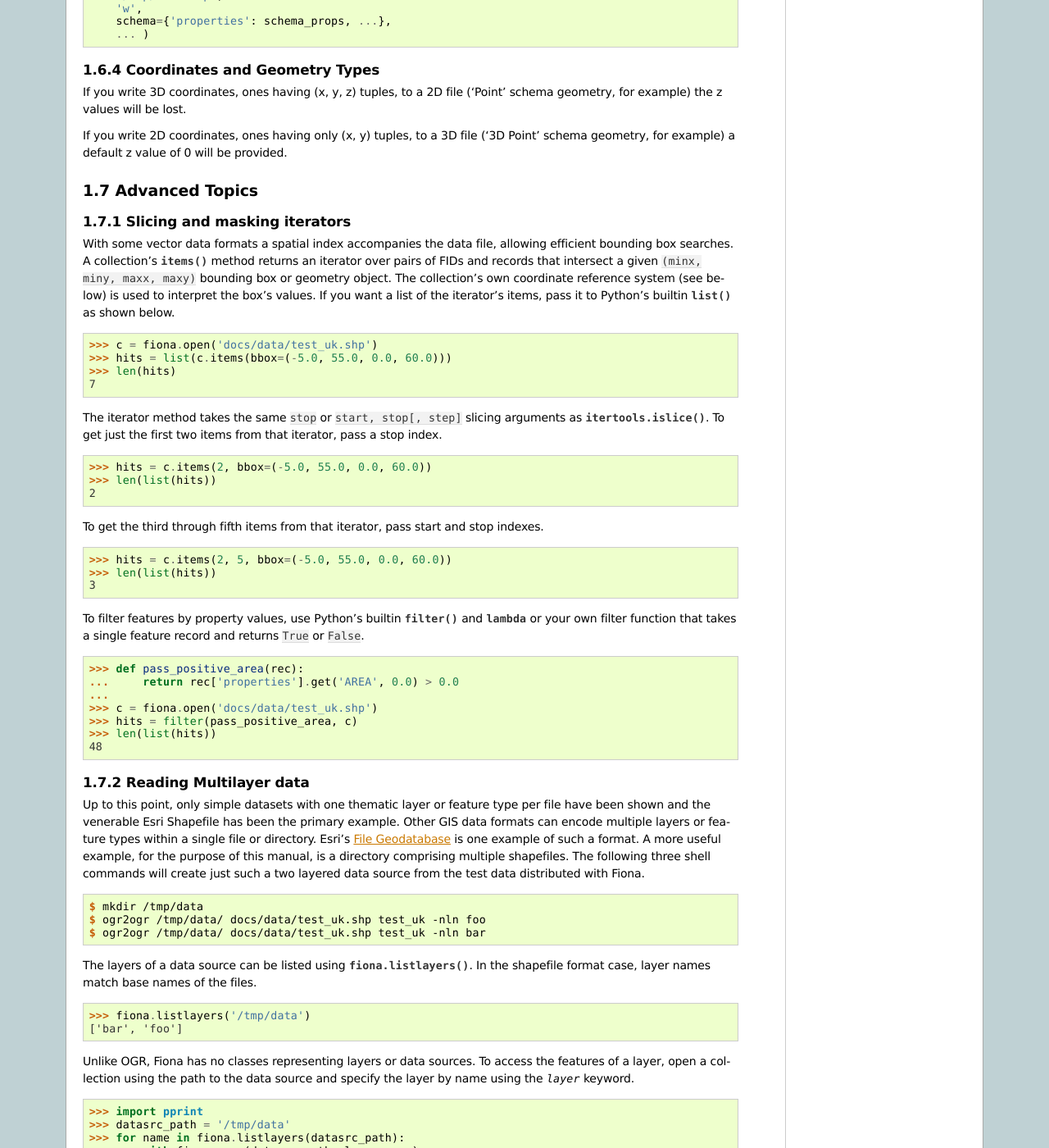
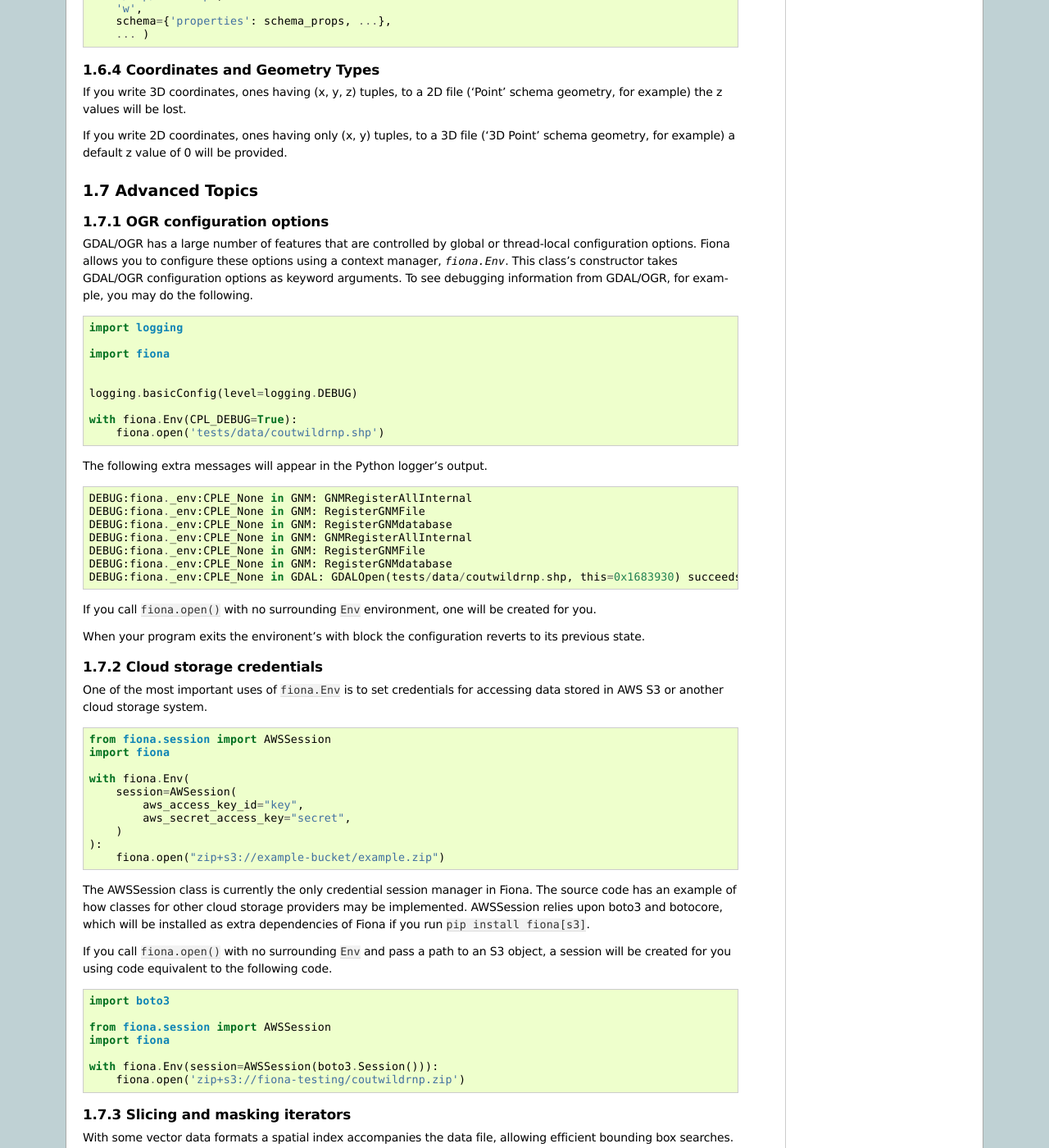
Before and after one commit to Toblerity/Fiona, a Sphinx documentation site: the page built from docs/manual.rst, in a window 1280 px wide and 1400 px high, scrolled down 14439 px. Shown: the whole window at 82% size. Built offline with Sphinx 7.4.7, drawn with Linux system fonts in a browser that asks for light colours; pages that are not in the unit, such as notebooks, are missing from menus; some of the changed text lies outside the part shown.

Commit message:
Add Env and AWSSession docs to manual

```diff
--- a/CHANGES.txt
+++ b/CHANGES.txt
@@ -14,7 +14,9 @@ Bug fixes:
 1.8rc1 (2018-10-26)
 -------------------
 
-There are no changes in 1.8rc1.
+There are no changes in 1.8rc1 other than more test standardization and the
+introduction of a temporary test_collection_legacy.py module to support the
+build of fully tested Python 2.7 macosx wheels on Travis-CI.
 
 1.8b2 (2018-10-23)
 ------------------
--- a/docs/manual.rst
+++ b/docs/manual.rst
@@ -1037,6 +1037,83 @@ Point' schema geometry, for example) a default z value of 0 will be provided.
 Advanced Topics
 ===============
 
+OGR configuration options
+-------------------------
+
+GDAL/OGR has a large number of features that are controlled by global or
+thread-local configuration options. Fiona allows you to configure these options
+using a context manager, `fiona.Env`. This class's constructor takes GDAL/OGR
+configuration options as keyword arguments. To see debugging information from
+GDAL/OGR, for example, you may do the following.
+
+.. sourcecode:: python
+
+    import logging
+
+    import fiona
+
+
+    logging.basicConfig(level=logging.DEBUG)
+
+    with fiona.Env(CPL_DEBUG=True):
+        fiona.open('tests/data/coutwildrnp.shp')
+
+The following extra messages will appear in the Python logger's output.
+
+.. sourcecode::
+
+        DEBUG:fiona._env:CPLE_None in GNM: GNMRegisterAllInternal
+        DEBUG:fiona._env:CPLE_None in GNM: RegisterGNMFile
+        DEBUG:fiona._env:CPLE_None in GNM: RegisterGNMdatabase
+        DEBUG:fiona._env:CPLE_None in GNM: GNMRegisterAllInternal
+        DEBUG:fiona._env:CPLE_None in GNM: RegisterGNMFile
+        DEBUG:fiona._env:CPLE_None in GNM: RegisterGNMdatabase
+        DEBUG:fiona._env:CPLE_None in GDAL: GDALOpen(tests/data/coutwildrnp.shp, this=0x1683930) succeeds as ESRI Shapefile.
+
+If you call ``fiona.open()`` with no surrounding ``Env`` environment, one will
+be created for you.
+
+When your program exits the environent's with block the configuration reverts
+to its previous state.
+
+Cloud storage credentials
+-------------------------
+
+One of the most important uses of ``fiona.Env`` is to set credentials for
+accessing data stored in AWS S3 or another cloud storage system.
+
+.. sourcecode:: python
+
+        from fiona.session import AWSSession
+        import fiona
+
+        with fiona.Env(
+            session=AWSession(
+                aws_access_key_id="key",
+                aws_secret_access_key="secret",
+            )
+        ):
+            fiona.open("zip+s3://example-bucket/example.zip")
+
+The AWSSession class is currently the only credential session manager in Fiona.
+The source code has an example of how classes for other cloud storage providers
+may be implemented.  AWSSession relies upon boto3 and botocore, which will be
+installed as extra dependencies of Fiona if you run ``pip install fiona[s3]``.
+
+If you call ``fiona.open()`` with no surrounding ``Env`` and pass a path to an
+S3 object, a session will be created for you using code equivalent to the
+following code.
+
+.. sourcecode:: python
+
+    import boto3
+
+    from fiona.session import AWSSession
+    import fiona
+
+    with fiona.Env(session=AWSSession(boto3.Session())):
+        fiona.open('zip+s3://fiona-testing/coutwildrnp.zip')
+
 Slicing and masking iterators
 -----------------------------
 
```
